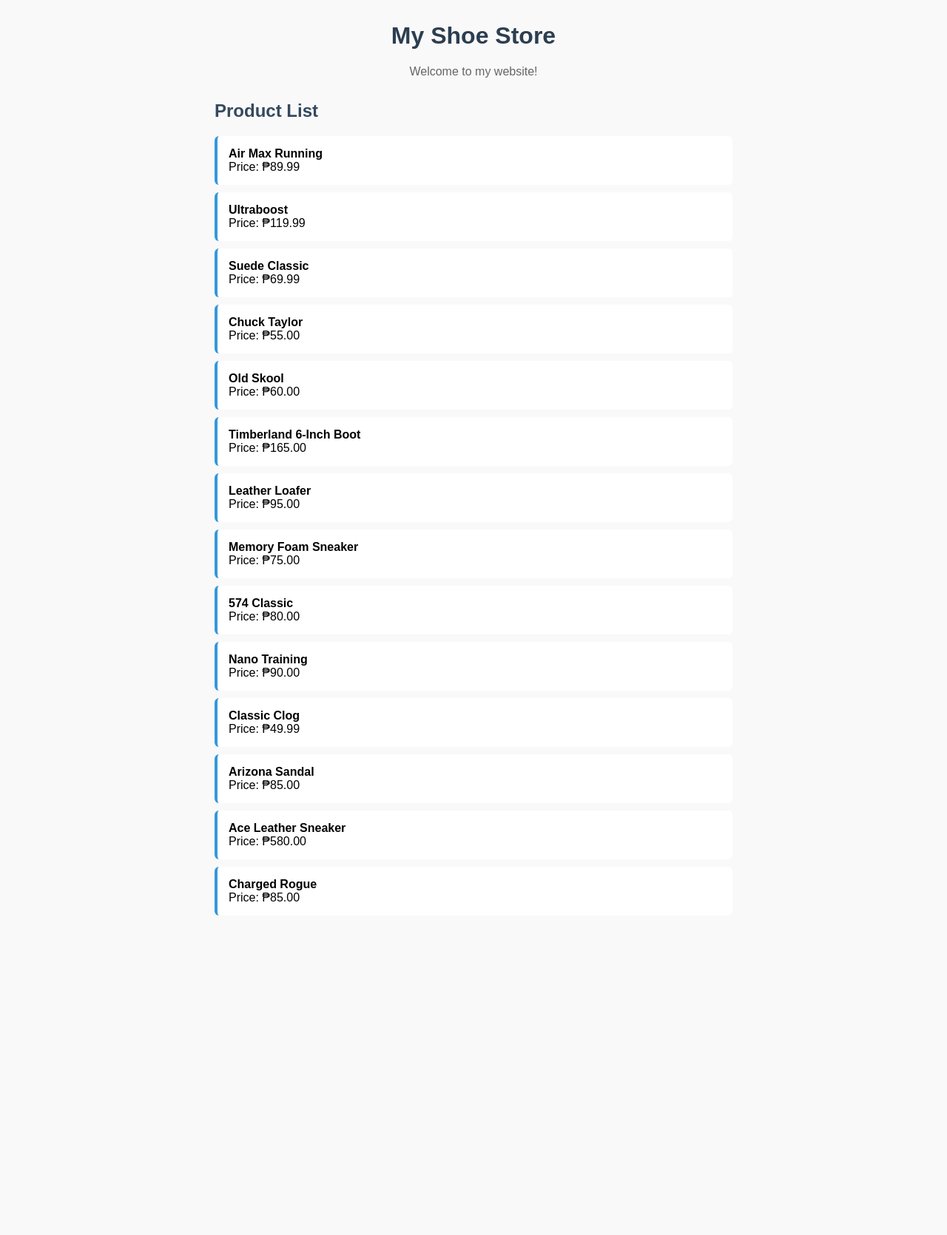
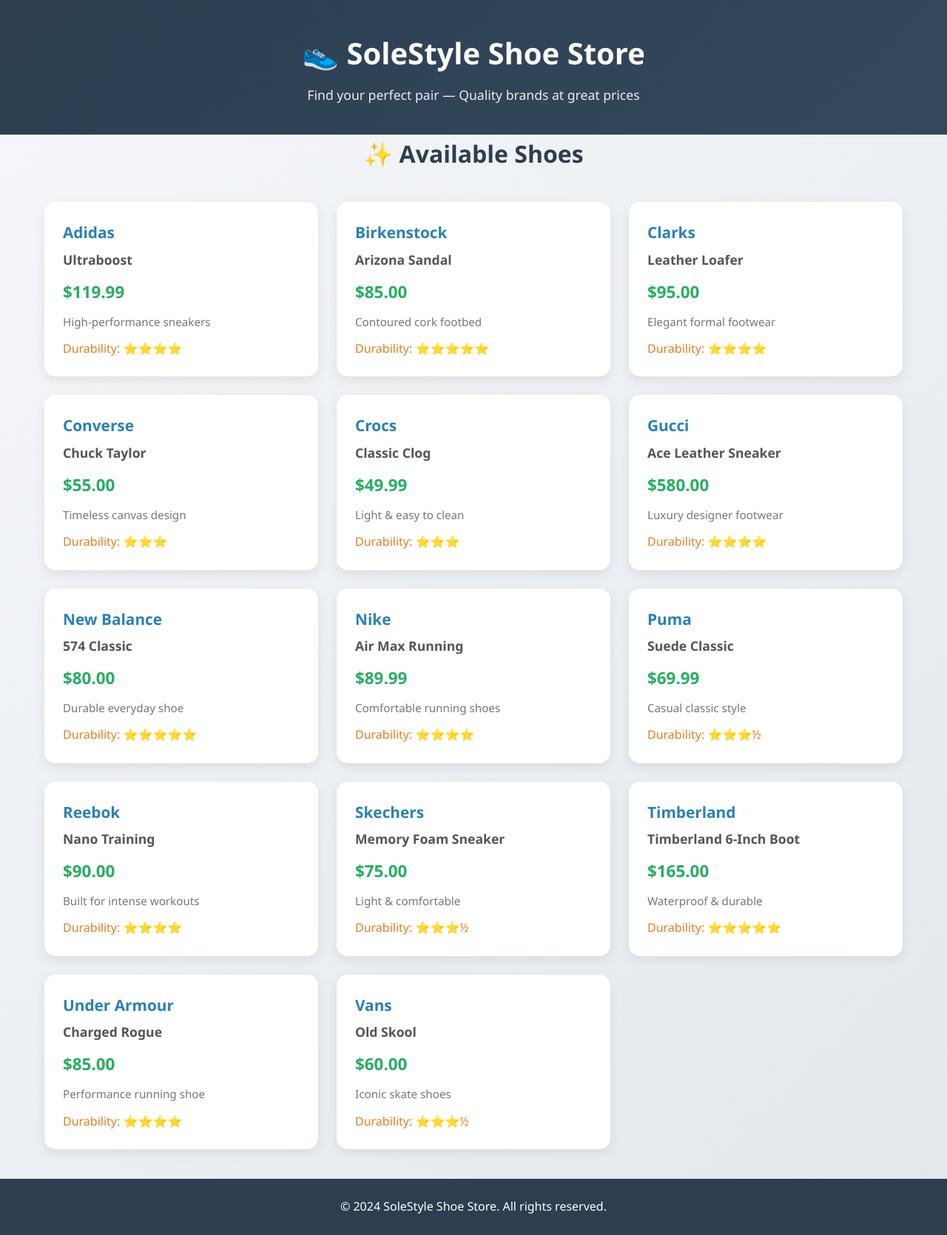
Before and after one commit to amaquitoncindymarie-cmd/project-website-database, a PHP site: page / in a window 1280 px wide. Shown: the whole page at 74% size. Before the commit the page ends 1238 px from the top, so only its background shows below. Run offline with PHP 8.4, Linux system fonts and the light colour scheme; data comes from the database, SQL or seed files in the repository; both versions use the stored data as it was after the commit.

Commit message:
Complete project: Database, Pages, Styles & Config

```diff
--- a/db.php
+++ b/db.php
@@ -1,12 +1,16 @@
 <?php
-$servername = "localhost";
+// Database Connection Settings
+$host = "localhost";
+$dbname = "shoe_store";
 $username = "root";
 $password = "";
-$dbname = "shoe_store";
 
-$conn = new mysqli($servername, $username, $password, $dbname);
-
-if ($conn->connect_error) {
-    die("Connection failed: " . $conn->connect_error);
+// Connect to database
+try {
+    $conn = new PDO("mysql:host=$host;dbname=$dbname;charset=utf8", $username, $password);
+    $conn->setAttribute(PDO::ATTR_ERRMODE, PDO::ERRMODE_EXCEPTION);
+    // echo "✅ Connected successfully!";
+} catch(PDOException $e) {
+    die("❌ Connection failed: " . $e->getMessage());
 }
 ?>
--- a/index.php
+++ b/index.php
@@ -1,31 +1,42 @@
-<?php
-include 'db.php';
-?>
 <!DOCTYPE html>
 <html lang="en">
 <head>
     <meta charset="UTF-8">
     <meta name="viewport" content="width=device-width, initial-scale=1.0">
-    <title>Project Website</title>
+    <title>SoleStyle — Shoe Store</title>
     <link rel="stylesheet" href="style.css">
 </head>
 <body>
-    <h1>My Shoe Store</h1>
-    <p>Welcome to my website!</p>
+    <header>
+        <div class="container">
+            <h1>👟 SoleStyle Shoe Store</h1>
+            <p>Find your perfect pair — Quality brands at great prices</p>
+        </div>
+    </header>
 
-    <h2>Product List</h2>
-    <?php
-    $result = $conn->query("SELECT * FROM products");
-    if ($result->num_rows > 0) {
-        while ($row = $result->fetch_assoc()) {
-            echo "<div class='item'>";
-            echo "<strong>" . $row['name'] . "</strong><br>";
-            echo "Price: ₱" . number_format($row['price'], 2);
-            echo "</div>";
-        }
-    } else {
-        echo "<p>No products available.</p>";
-    }
-    ?>
+    <main class="container">
+        <h2>✨ Available Shoes</h2>
+        <div class="products-grid">
+            <?php
+            include 'db.php';
+            $stmt = $conn->query("SELECT * FROM products ORDER BY brand");
+            $products = $stmt->fetchAll(PDO::FETCH_ASSOC);
+
+            foreach ($products as $item) {
+                echo "<div class='product-card'>";
+                echo "<h3>{$item['brand']}</h3>";
+                echo "<h4>{$item['name']}</h4>";
+                echo "<p class='price'>\${$item['price']}</p>";
+                echo "<p class='desc'>{$item['description']}</p>";
+                echo "<p class='durability'>Durability: {$item['durability']}</p>";
+                echo "</div>";
+            }
+            ?>
+        </div>
+    </main>
+
+    <footer>
+        <p>&copy; 2024 SoleStyle Shoe Store. All rights reserved.</p>
+    </footer>
 </body>
 </html>
--- a/style.css
+++ b/style.css
@@ -1,30 +1,104 @@
-body {
-    font-family: Arial, sans-serif;
-    max-width: 700px;
-    margin: 30px auto;
-    padding: 0 20px;
-    background: #f9f9f9;
+/* SoleStyle Shoe Store — Main Stylesheet */
+* {
+    margin: 0;
+    padding: 0;
+    box-sizing: border-box;
+    font-family: 'Segoe UI', Tahoma, Geneva, Verdana, sans-serif;
 }
 
-h1 {
-    color: #2c3e50;
-    text-align: center;
+body {
+    background: linear-gradient(135deg, #f5f7fa, #e4e8ec);
+    color: #333;
+    line-height: 1.6;
 }
 
-h2 {
-    color: #34495e;
-    margin-top: 30px;
+.container {
+    max-width: 1200px;
+    margin: 0 auto;
+    padding: 0 20px;
 }
 
-p {
+header {
+    background: linear-gradient(135deg, #2c3e50, #34495e);
+    color: white;
     text-align: center;
-    color: #666;
+    padding: 40px 20px;
 }
 
-.item {
+header h1 {
+    font-size: 2.5rem;
+    margin-bottom: 10px;
+}
+
+header p {
+    font-size: 1.1rem;
+    opacity: 0.9;
+}
+
+main {
+    padding: 40px 20px;
+}
+
+main h2 {
+    text-align: center;
+    font-size: 2rem;
+    color: #2c3e50;
+    margin-bottom: 40px;
+}
+
+.products-grid {
+    display: grid;
+    grid-template-columns: repeat(auto-fill, minmax(280px, 1fr));
+    gap: 25px;
+}
+
+.product-card {
     background: white;
-    padding: 15px;
-    margin: 10px 0;
-    border-radius: 6px;
-    border-left: 4px solid #3498db;
+    border-radius: 15px;
+    padding: 25px;
+    box-shadow: 0 5px 15px rgba(0,0,0,0.08);
+    transition: transform 0.3s ease, box-shadow 0.3s ease;
 }
+
+.product-card:hover {
+    transform: translateY(-5px);
+    box-shadow: 0 10px 25px rgba(0,0,0,0.12);
+}
+
+.product-card h3 {
+    color: #2980b9;
+    font-size: 1.3rem;
+    margin-bottom: 5px;
+}
+
+.product-card h4 {
+    font-size: 1.1rem;
+    color: #555;
+    margin-bottom: 12px;
+}
+
+.price {
+    font-size: 1.4rem;
+    font-weight: bold;
+    color: #27ae60;
+    margin-bottom: 10px;
+}
+
+.desc {
+    color: #777;
+    font-size: 0.95rem;
+    margin-bottom: 12px;
+}
+
+.durability {
+    font-weight: 500;
+    color: #e67e22;
+}
+
+footer {
+    background: #2c3e50;
+    color: white;
+    text-align: center;
+    padding: 25px;
+    margin-top: 40px;
+}
```
Also changed, not shown: database-setup.sql (+25 -7 lines), php-termux.ini (+24 -5 lines).
